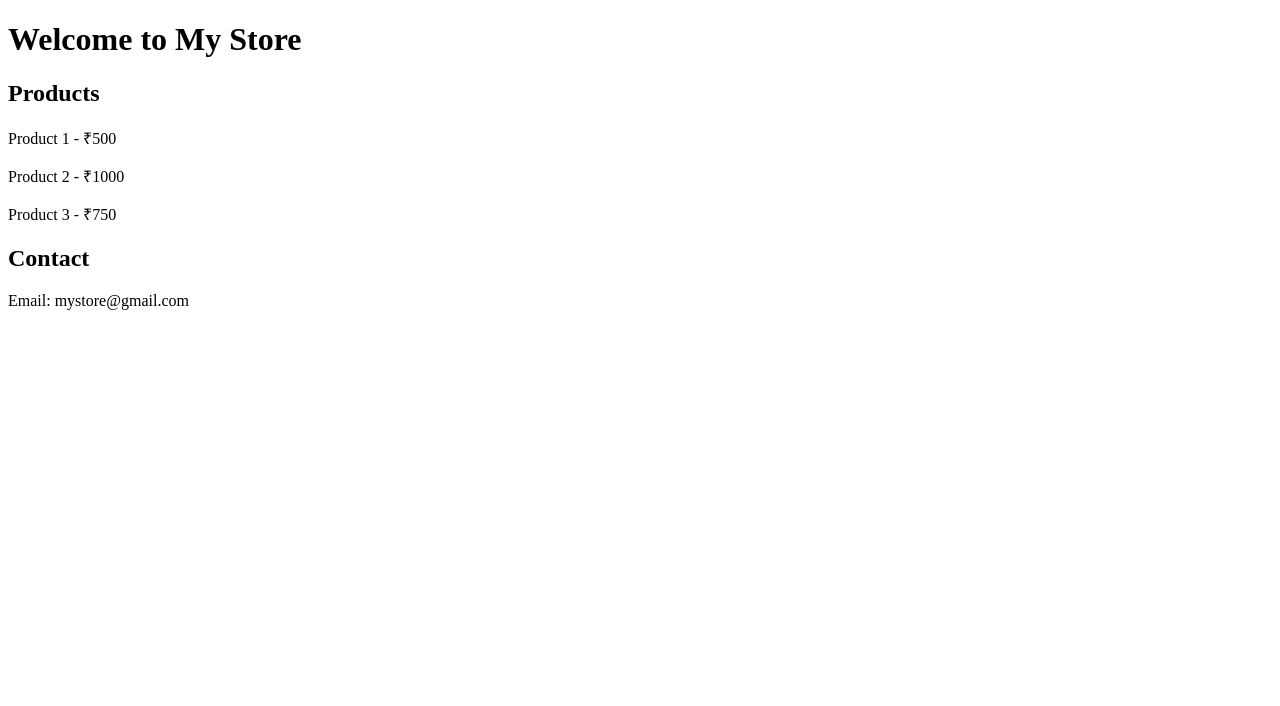
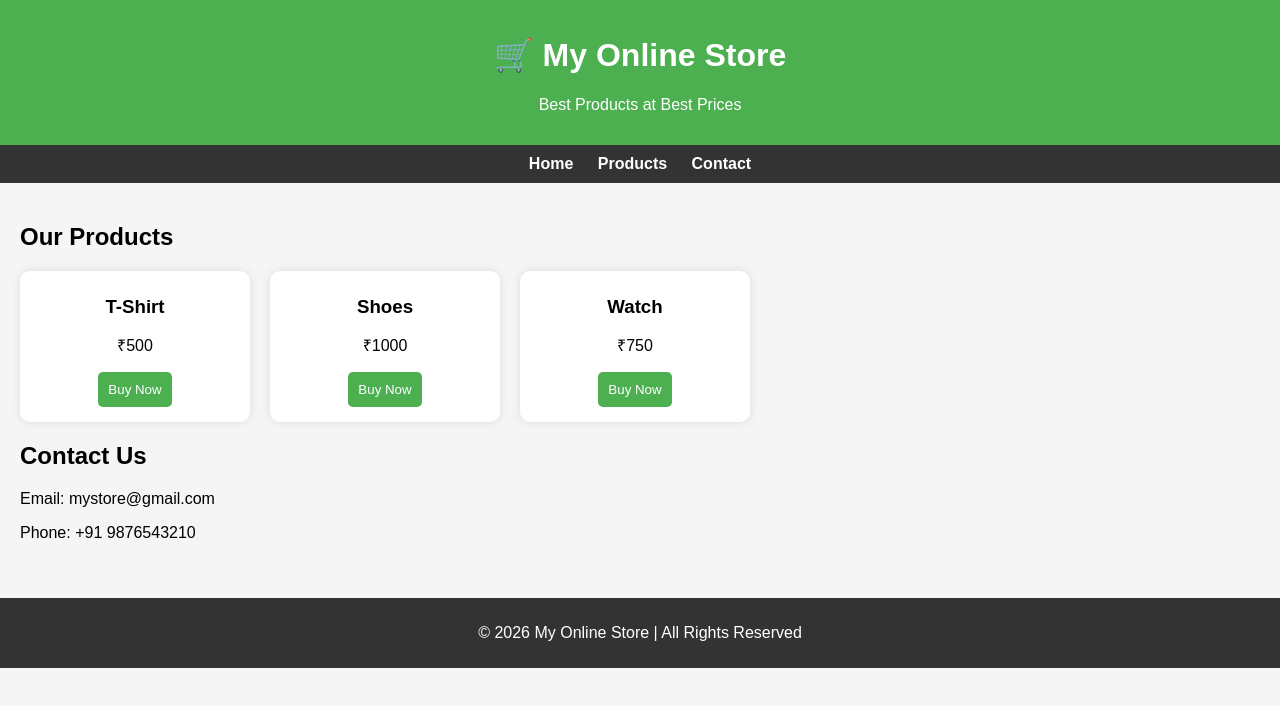
Before and after one commit to Nisha-Baghel/Online-Store, a plain HTML site: page index.html in a window 1280 px wide. Drawn offline with Linux system fonts and the light colour scheme.

Commit message:
Add files via upload

```diff
--- a/index.html
+++ b/index.html
@@ -2,18 +2,131 @@
 <html>
   <head>
     <title>My Online Store</title>
+
+    <style>
+      body {
+        font-family: Arial, sans-serif;
+        margin: 0;
+        background-color: #f5f5f5;
+      }
+
+      /* Header */
+      header {
+        background-color: #4caf50;
+        color: white;
+        padding: 15px;
+        text-align: center;
+      }
+
+      /* Navbar */
+      nav {
+        background-color: #333;
+        padding: 10px;
+        text-align: center;
+      }
+
+      nav a {
+        color: white;
+        margin: 10px;
+        text-decoration: none;
+        font-weight: bold;
+      }
+
+      nav a:hover {
+        color: #4caf50;
+      }
+
+      /* Container */
+      .container {
+        padding: 20px;
+      }
+
+      /* Product Cards */
+      .products {
+        display: flex;
+        gap: 20px;
+        flex-wrap: wrap;
+      }
+
+      .card {
+        background: white;
+        padding: 15px;
+        border-radius: 10px;
+        width: 200px;
+        box-shadow: 0 0 10px rgba(0, 0, 0, 0.1);
+        text-align: center;
+      }
+
+      .card h3 {
+        margin: 10px 0;
+      }
+
+      .card button {
+        background-color: #4caf50;
+        color: white;
+        border: none;
+        padding: 10px;
+        border-radius: 5px;
+        cursor: pointer;
+      }
+
+      .card button:hover {
+        background-color: #45a049;
+      }
+
+      /* Footer */
+      footer {
+        background-color: #333;
+        color: white;
+        text-align: center;
+        padding: 10px;
+        margin-top: 20px;
+      }
+    </style>
   </head>
 
   <body>
-    <h1>Welcome to My Store</h1>
+    <header>
+      <h1>🛒 My Online Store</h1>
+      <p>Best Products at Best Prices</p>
+    </header>
 
-    <h2>Products</h2>
+    <nav>
+      <a href="#">Home</a>
+      <a href="#">Products</a>
+      <a href="#">Contact</a>
+    </nav>
 
-    <p>Product 1 - ₹500</p>
-    <p>Product 2 - ₹1000</p>
-    <p>Product 3 - ₹750</p>
+    <div class="container">
+      <h2>Our Products</h2>
 
-    <h2>Contact</h2>
-    <p>Email: mystore@gmail.com</p>
+      <div class="products">
+        <div class="card">
+          <h3>T-Shirt</h3>
+          <p>₹500</p>
+          <button>Buy Now</button>
+        </div>
+
+        <div class="card">
+          <h3>Shoes</h3>
+          <p>₹1000</p>
+          <button>Buy Now</button>
+        </div>
+
+        <div class="card">
+          <h3>Watch</h3>
+          <p>₹750</p>
+          <button>Buy Now</button>
+        </div>
+      </div>
+
+      <h2>Contact Us</h2>
+      <p>Email: mystore@gmail.com</p>
+      <p>Phone: +91 9876543210</p>
+    </div>
+
+    <footer>
+      <p>© 2026 My Online Store | All Rights Reserved</p>
+    </footer>
   </body>
 </html>
```
